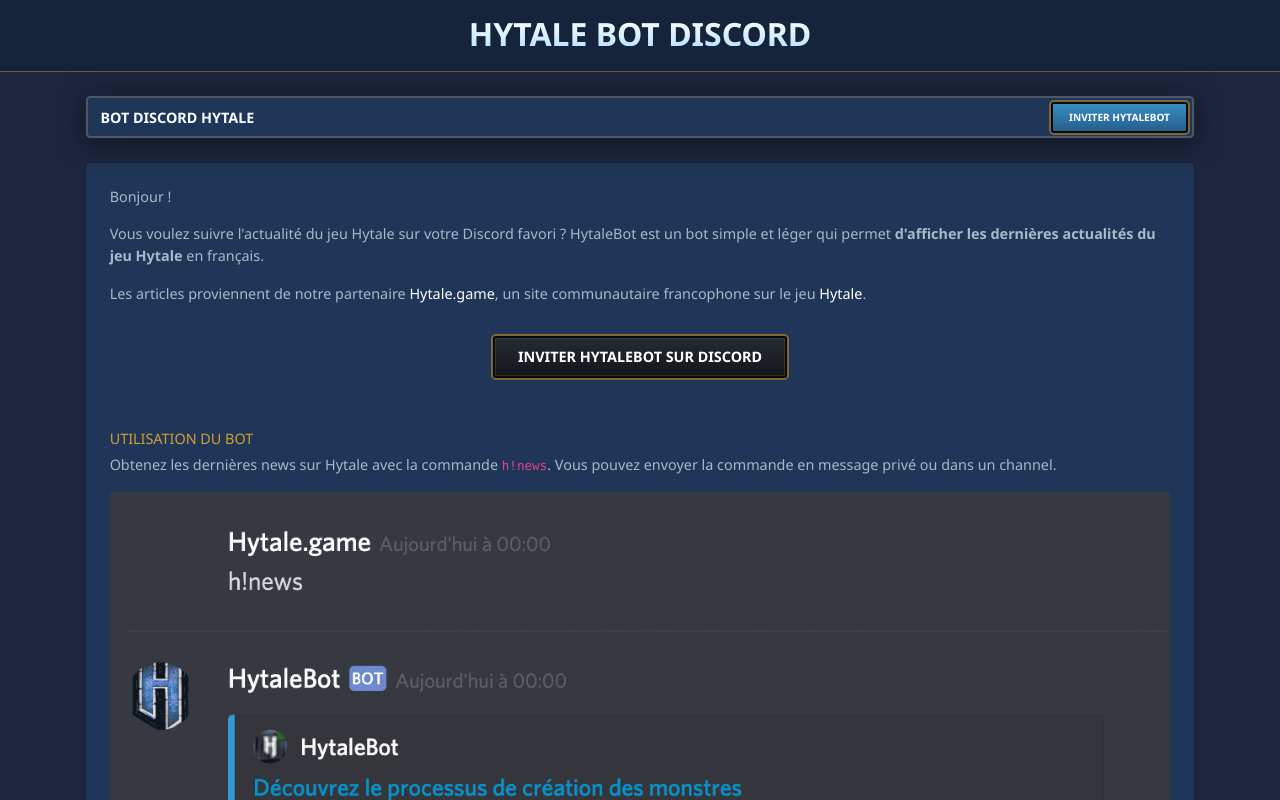
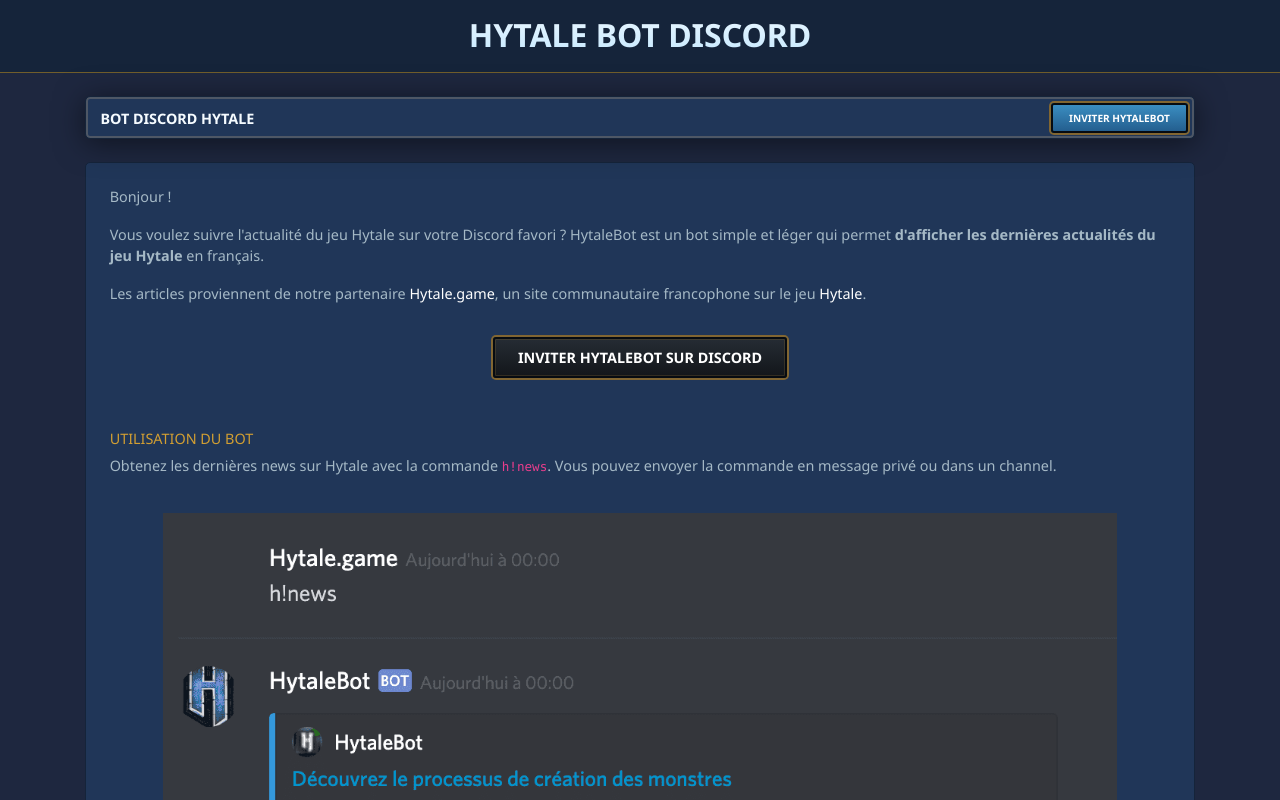
Before and after one commit to sdieunidou/hytale-discord-web, a plain HTML site: page index.html in a window 1280 px wide. Shown: the top 800 px of the page. Drawn offline with nearby package versions, Linux system fonts and the light colour scheme.

Commit message:
fix background

```diff
--- a/index.html
+++ b/index.html
@@ -29,7 +29,7 @@
 
     <style>
         body {
-            background-color: #15243a;
+            background-color: #1e273f;
             font-size: 16px !important;
             font-family: "Noto Sans", sans-serif;
             color: #ffffff;
@@ -82,18 +82,15 @@
         }
 
         header h1 {
-            text-align: center;
             color: #f5fbff;
             text-transform: uppercase;
-            line-height: 24px;
             background: linear-gradient(#f5fbff, #bfe6ff);
             -webkit-background-clip: text;
             -webkit-text-fill-color: transparent;
             text-align: center;
             display: block;
             font-size: 2em;
-            margin-block-start: 0.7em;
-            margin-block-end: 0.7em;
+            padding: 0.5em 0.5em 0.3em 0.5em;
             font-weight: bold;
         }
 
@@ -209,13 +206,11 @@
     </style>
 </head>
 <body>
-    <header>
-        <div id="" style="height: 50px; border-bottom: 1px solid #715e2b; ">
-            <h1>Hytale Bot Discord</h1>
-        </div>
+    <header style="background: #15243a; border-bottom: 1px solid #715e2b;">
+        <h1>Hytale Bot Discord</h1>
     </header>
 
-    <div style=" background-color: #1e273f; height: 100%;">
+    <div style="padding-bottom: 30px;">
         <div class="container">
             <div class="row">
                 <div class="col">
@@ -255,7 +250,7 @@
                     </p>
 
                     <div class="text-center">
-                        <img class="img-fluid" alt="Hytale Bot Discord" src="demo.png" />
+                        <img style="max-width: 90%; margin-top: 20px;" class="img-fluid" alt="Hytale Bot Discord" src="demo.png" />
                     </div>
                 </div>
             </section>
```
